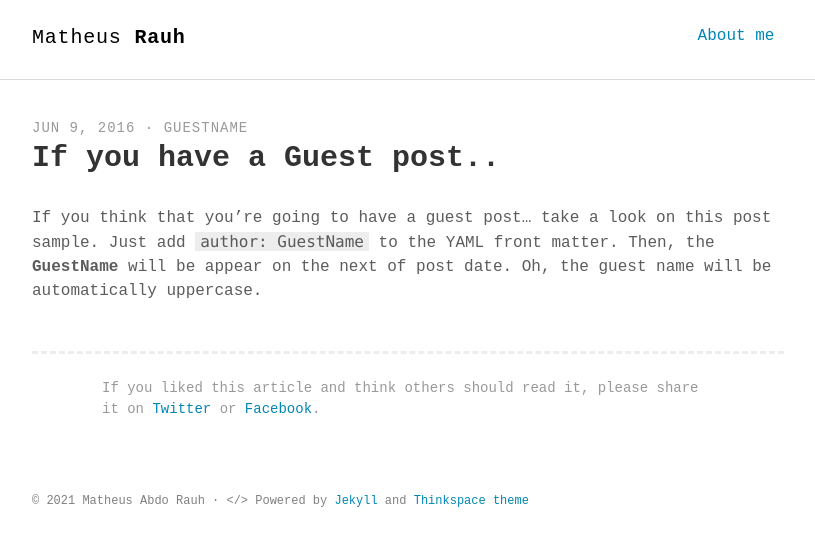
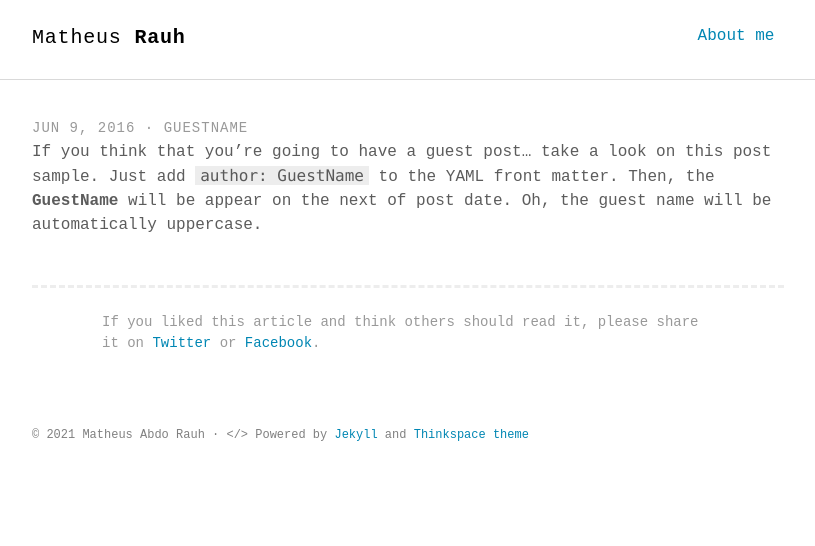
Before and after one commit to m-rauh/m-rauh.github.io, a Jekyll site: the page built from _posts/2016-06-09-if-you-have-a-guest-post.md, in a window 1280 px wide. Shown: the top 546 px of the page, without its empty margins (232-1047 px from the left). Built offline with Jekyll 4.4.1, drawn with Linux system fonts in a browser that asks for light colours; some web fonts are replaced.

Commit message:
Update post.html

```diff
--- a/_layouts/post.html
+++ b/_layouts/post.html
@@ -5,7 +5,7 @@ layout: default
 <article class="post container" itemscope itemtype="http://schema.org/BlogPosting">
   <header class="post-header">
     <p class="post-meta"><time datetime="{{ page.date | date_to_xmlschema }}" itemprop="datePublished">{{ page.date | date: "%b %-d, %Y" }}</time>{% if page.author %} &middot; <span itemprop="author" itemscope itemtype="http://schema.org/Person"><span itemprop="name">{{ page.author }}</span></span>{% endif %}</p>
-    <h1 class="post-title" itemprop="name headline">{{ page.title }}</h1>
+    <!--- <h1 class="post-title" itemprop="name headline">{{ page.title }}</h1> --->
   </header>
   <div class="post-content" itemprop="articleBody">
     {{ content }}
```
